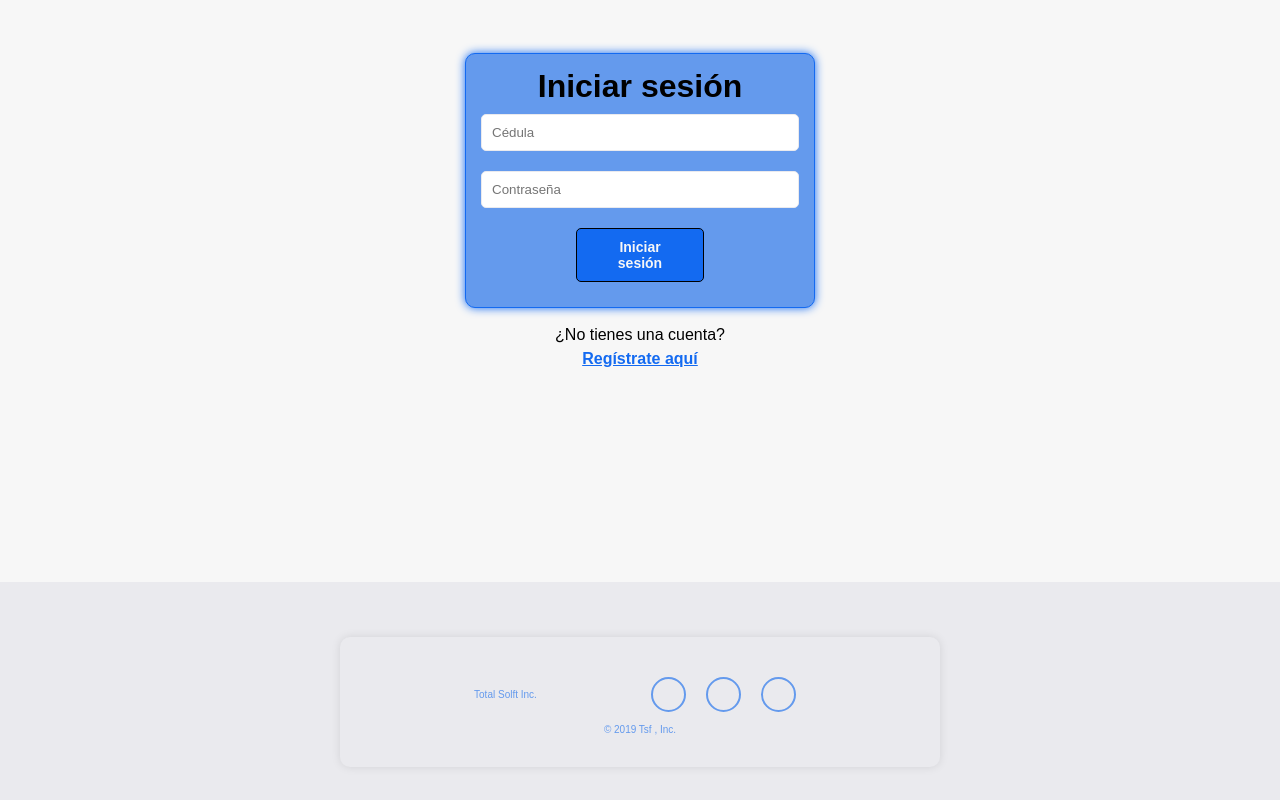
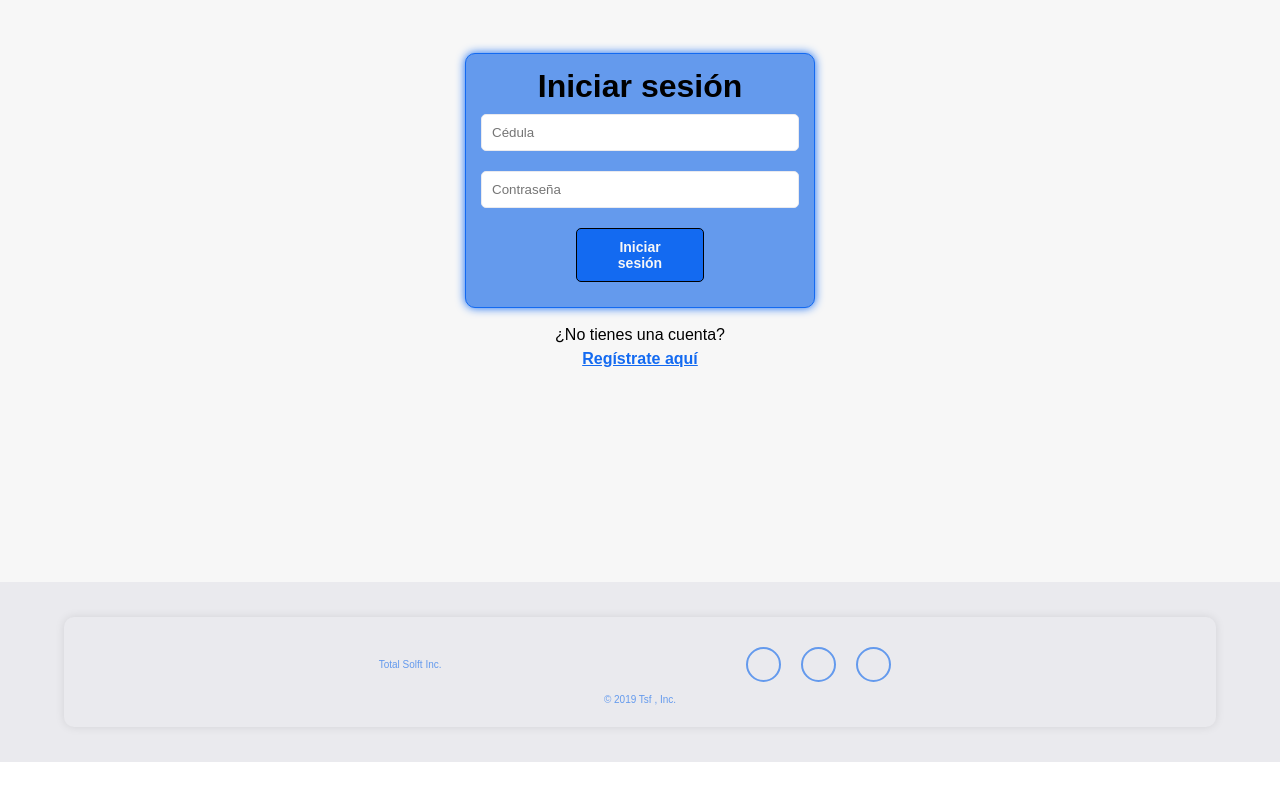
Before and after one commit to LittleHehet/SISTEMA_CITAS_MEDICAS_-2, a React (Vite) app in the folder sistema_citas_frontend/: page /Login in a window 1280 px wide. Shown: the part 238-1038 px from the top of the page. After the commit the page ends 1000 px from the top, so only its background shows below. Built offline with nearby package versions, Linux system fonts and the light colour scheme.

Commit message:
css de buscar medico

```diff
--- a/sistema_citas_frontend/src/styles.css
+++ b/sistema_citas_frontend/src/styles.css
@@ -298,10 +298,17 @@ button:hover {
 
 /* Contenedor principal */
 .container {
-    max-width: 600px;
-    margin: 5rem auto;
+    /*max-width: 600px;*/
+    /*margin: 5rem auto;*/
+    /*background: var(--second-bg-color);*/
+    /*padding: 3rem;*/
+    /*border-radius: 10px;*/
+    /*box-shadow: 0 0 10px rgba(0, 0, 0, 0.1);*/
+    width: 90%;
+    max-width: 1200px;
+    margin: 3rem auto;
     background: var(--second-bg-color);
-    padding: 3rem;
+    padding: 2rem;
     border-radius: 10px;
     box-shadow: 0 0 10px rgba(0, 0, 0, 0.1);
 }
@@ -309,7 +316,7 @@ button:hover {
 /* Título */
 .title {
     text-align: center;
-    font-size: 2.5rem;
+    font-size: 3rem;
     color: var(--primary-dark-color);
     margin-bottom: 2rem;
 }
@@ -472,6 +479,8 @@ textarea {
     color: var(--main-color);
     text-align: center;
     margin-bottom: 1.5rem;
+    font-size: 2.4rem; /* ⬅️ tamaño más grande */
+    font-weight: 700;
 }
 
 .medico-card {
@@ -480,6 +489,7 @@ textarea {
     margin-bottom: 1.5rem;
     border-radius: 8px;
     box-shadow: 0 2px 5px rgba(0, 0, 0, 0.1);
+    max-width: 100%;
 }
 
 .medico-card p {
```
